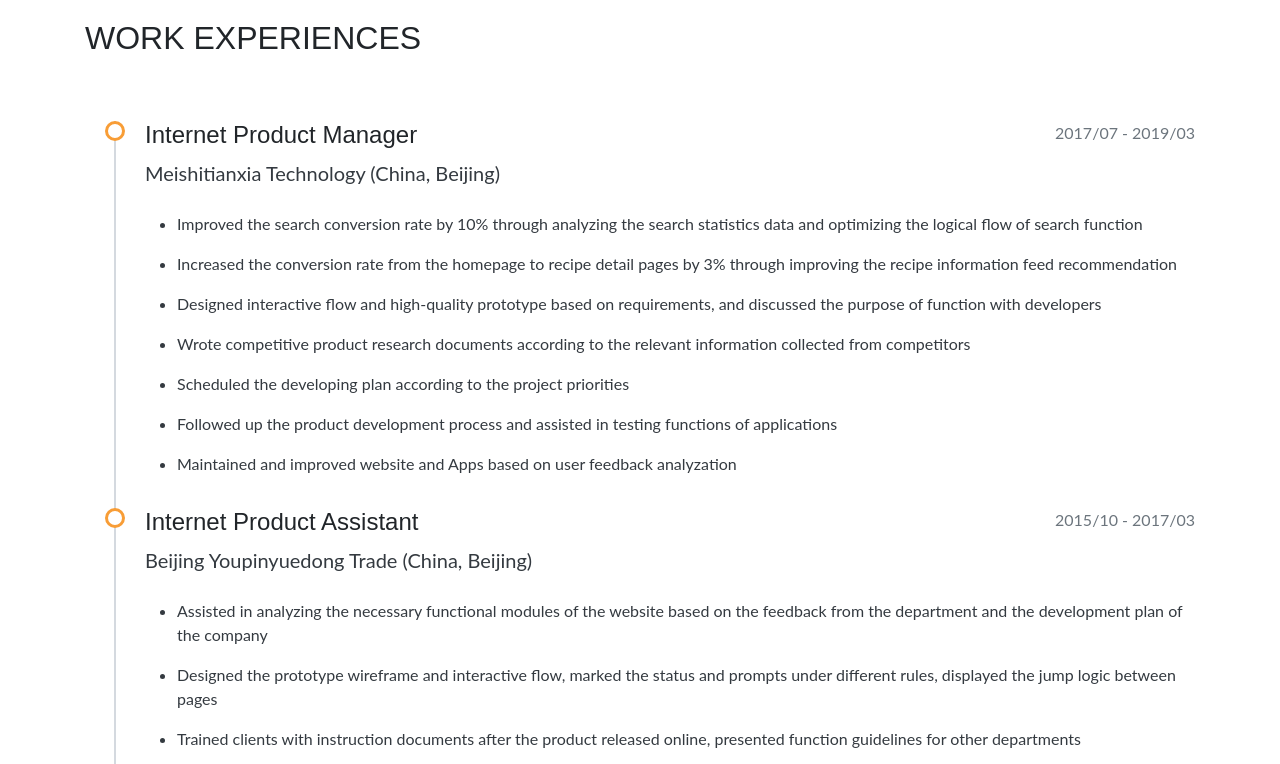
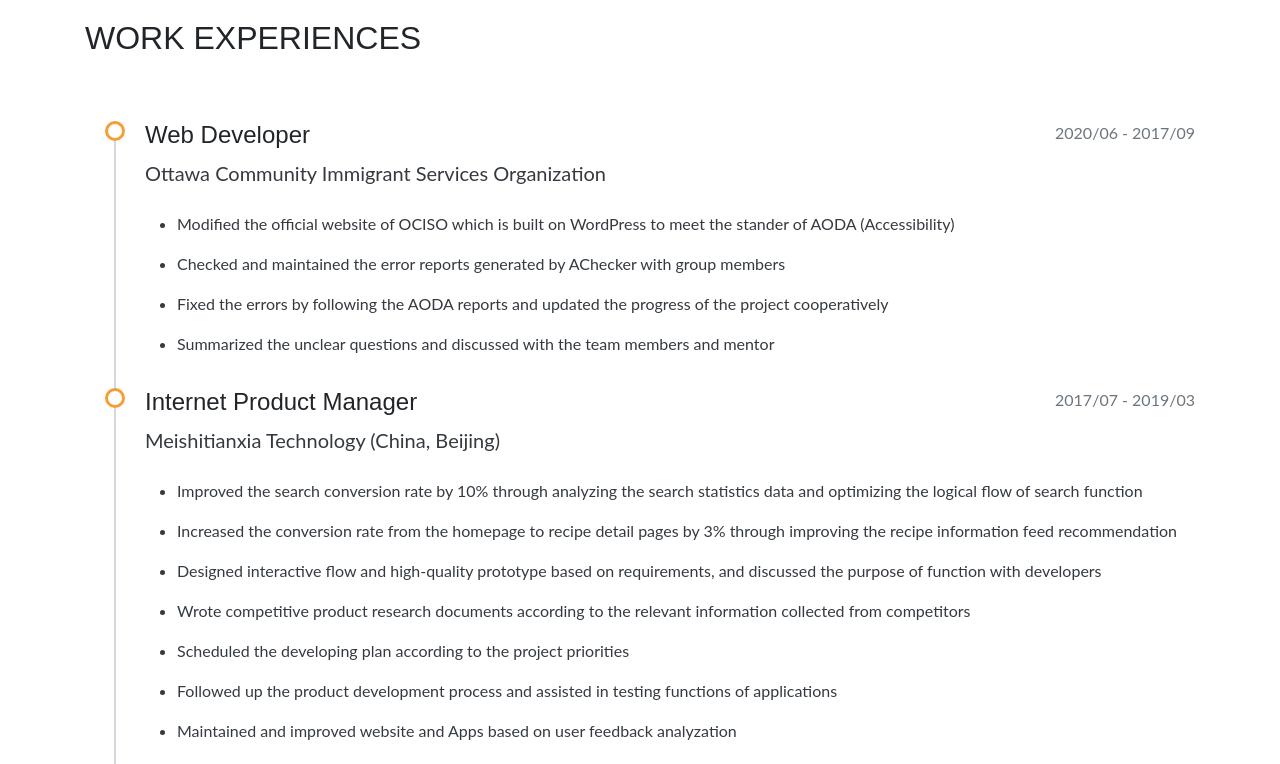
Before and after one commit to zhamao2019/bing-site, a plain HTML site: page index.html in a window 1280 px wide. Shown: the part 1600-2364 px from the top of the page. Drawn offline with nearby package versions, Linux system fonts and the light colour scheme.

Commit message:
add(index.html): added one more experience to work-experiences section

```diff
--- a/index.html
+++ b/index.html
@@ -166,6 +166,20 @@
         <div class="row">
           <div class="col-lg-12">
             <ul class="timeline">
+              <li>
+                <div class="d-flex w-100 justify-content-between">
+                  <h3>Web Developer</h3>
+                  <p class="date">2020/06 - 2017/09</p>
+                </div>
+                <p class="media-title">Ottawa Community Immigrant Services Organization</p>
+
+                <ul class="bullet">
+                  <li>Modified the official website of OCISO which is built on WordPress to meet the stander of AODA (Accessibility)</li>
+                  <li>Checked and maintained the error reports generated by AChecker with group members</li>
+                  <li>Fixed the errors by following the AODA reports and updated the progress of the project cooperatively</li>
+                  <li>Summarized the unclear questions and discussed with the team members and mentor</li>
+                </ul>
+              </li>
               <li>
                 <div class="d-flex w-100 justify-content-between">
                   <h3>Internet Product Manager</h3>
```
